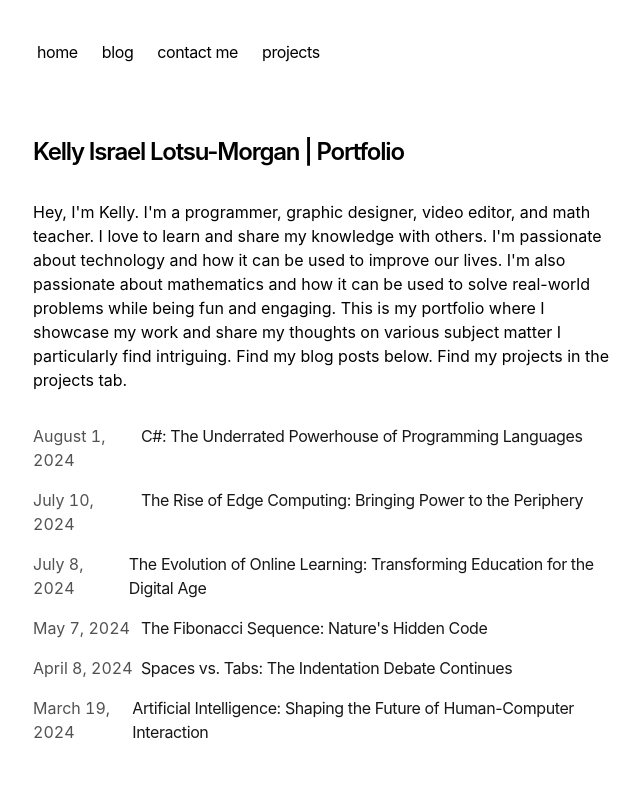
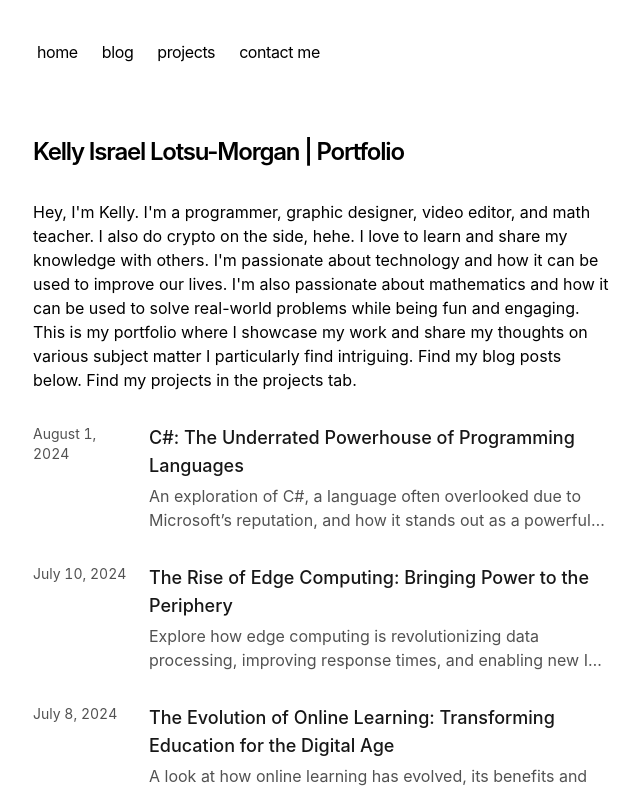
Before and after one commit to mrmorgan-i/mrimorgan, a Next.js app: page / in a window 1280 px wide. Shown: the top 791 px of the page, without its empty margins (319-959 px from the left). Built offline with nearby package versions, Linux system fonts and the light colour scheme.

Commit message:
signing off

```diff
--- a/app/components/nav.tsx
+++ b/app/components/nav.tsx
@@ -7,12 +7,12 @@ const navItems = {
   '/blog': {
     name: 'blog',
   },
+  '/projects': {
+    name: 'projects',
+  },
   '/contact': {
     name: 'contact me',
   },
-  '/projects': {
-    name: 'projects',
-  }
 }
 
 export function Navbar() {
--- a/app/components/posts.tsx
+++ b/app/components/posts.tsx
@@ -2,32 +2,35 @@ import Link from 'next/link'
 import { formatDate, getBlogPosts } from 'app/blog/utils'
 
 export function BlogPosts() {
-  let allBlogs = getBlogPosts()
+  const allBlogs = getBlogPosts().sort((a, b) =>
+    new Date(b.metadata.publishedAt).getTime() - new Date(a.metadata.publishedAt).getTime()
+  )
 
   return (
-    <div>
-      {allBlogs
-        .sort((a, b) => {
-          if (
-            new Date(a.metadata.publishedAt) > new Date(b.metadata.publishedAt)
-          ) {
-            return -1
-          }
-          return 1
-        })
-        .map((post) => (
+    <div className="space-y-8">
+      {allBlogs.map((post) => (
         <Link
           key={post.slug}
-            className="flex flex-col space-y-1 mb-4"
           href={`/blog/${post.slug}`}
+          className="block group"
         >
-            <div className="w-full flex flex-col md:flex-row space-x-0 md:space-x-2">
-              <p className="text-neutral-600 dark:text-neutral-400 w-[100px] tabular-nums">
+          <div className="grid grid-cols-[100px_1fr] gap-4 items-start">
+            <time
+              dateTime={post.metadata.publishedAt}
+              className="text-sm text-neutral-600 dark:text-neutral-400 tabular-nums"
+            >
               {formatDate(post.metadata.publishedAt, false)}
+            </time>
+            <div>
+              <h3 className="text-lg font-medium text-neutral-900 dark:text-neutral-100 group-hover:text-blue-600 dark:group-hover:text-blue-400 transition-colors">
+                {post.metadata.title}
+              </h3>
+              {post.metadata.summary && (
+                <p className="mt-1 text-neutral-600 dark:text-neutral-400 line-clamp-2">
+                  {post.metadata.summary}
                 </p>
-              <p className="text-neutral-900 dark:text-neutral-100 tracking-tight">
-                {post.metadata.title}
-              </p>
+              )}
+            </div>
           </div>
         </Link>
       ))}
--- a/app/page.tsx
+++ b/app/page.tsx
@@ -7,7 +7,7 @@ export default function Page() {
         Kelly Israel Lotsu-Morgan | Portfolio
       </h1>
       <p className="mb-4">
-        {`Hey, I'm Kelly. I'm a programmer, graphic designer, video editor, and math teacher. I love to learn and share
+        {`Hey, I'm Kelly. I'm a programmer, graphic designer, video editor, and math teacher. I also do crypto on the side, hehe. I love to learn and share
         my knowledge with others. I'm passionate about technology and how it can be used to improve
         our lives. I'm also passionate about mathematics and how it can be used to solve real-world problems while being
         fun and engaging. This is my portfolio where I showcase my work and share my thoughts on various subject matter I particularly find intriguing.
```
Lines whose indentation alone changed are shown as unchanged.
